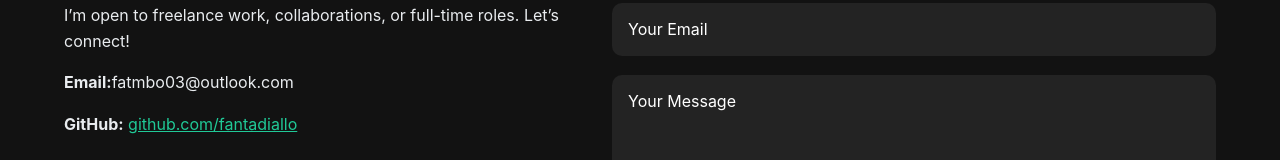
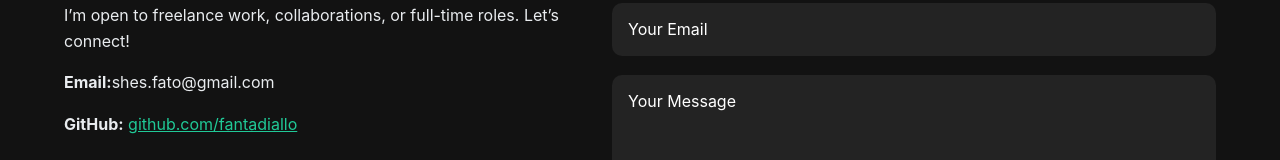
Before and after one commit to fantadiallo/Portofolio, a React (Vite) app: page / in a window 1280 px wide. Shown: the part 4394-4554 px from the top of the page. Built offline with nearby package versions, Linux system fonts and the light colour scheme.

Commit message:
fixed spacing and deleted

```diff
--- a/src/components/Contact/Contact.jsx
+++ b/src/components/Contact/Contact.jsx
@@ -16,7 +16,7 @@
             I’m open to freelance work, collaborations, or full-time roles.
             Let’s connect!
           </p>
-          <p><strong>Email:</strong>fatmbo03@outlook.com</p>
+          <p><strong>Email:</strong>shes.fato@gmail.com</p>
           <p>
             <strong>GitHub:</strong>{" "}
             <a
```
Also changed, not shown: src/pages/Contact/Contact.jsx (deleted).
